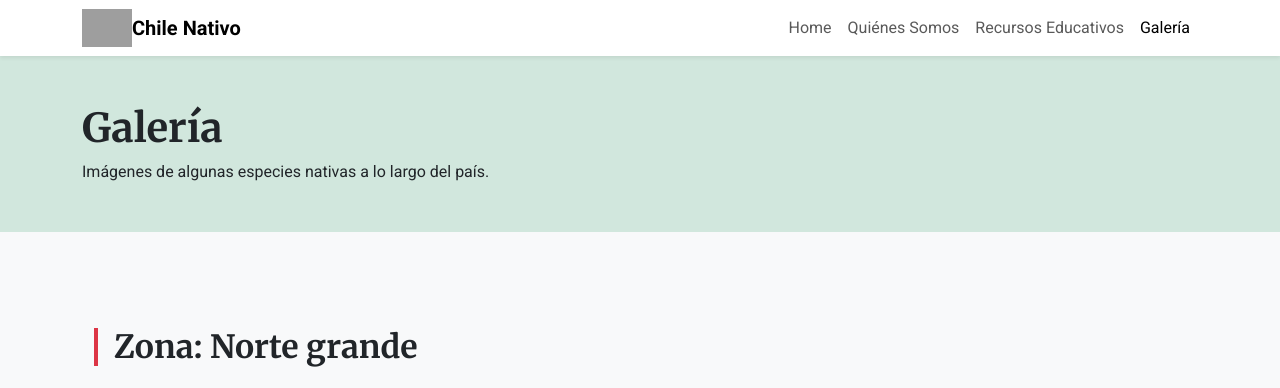
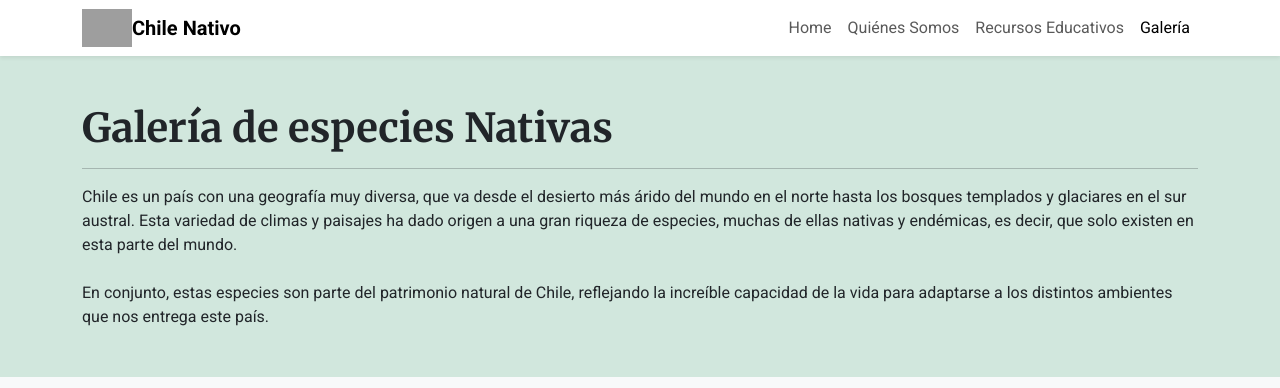
Before and after one commit to Hormiks/ChileNativo, a Django app: page /gallery/ in a window 1280 px wide. Shown: the top 388 px of the page. Run offline with Django 5.2, Linux system fonts and the light colour scheme; grey boxes are pictures that could not be loaded.

Commit message:
LISTO!!!!!!!!!

```diff
--- a/core/templates/core/galeria.html
+++ b/core/templates/core/galeria.html
@@ -3,19 +3,30 @@
 {% block banner %}
 <section class="bg-success-subtle py-5">
   <div class="container">
-    <h1 class="display-6 fw-bold">Galería</h1>
-    <p class="mb-0">Imágenes de algunas especies nativas a lo largo del país.</p>
+    <h1 class="display-6 fw-bold">Galería de especies Nativas</h1>
+    <hr>
+    <p class="mb-0">Chile es un país con una geografía muy diversa, que va desde el desierto más árido del mundo en el norte hasta los bosques templados y glaciares en el sur austral. Esta variedad de climas y paisajes ha dado origen a una gran riqueza de especies, muchas de ellas nativas y endémicas, es decir, que solo existen en esta parte del mundo.</p>
+    <br>
+    En conjunto, estas especies son parte del patrimonio natural de Chile, reflejando la increíble capacidad de la vida para adaptarse a los distintos ambientes que nos entrega este país.
   </div>
 </section>
 {% endblock %}
 
 {% block content %}
-
 <!--Zona 1: Norte Grande-->
 <div class="container my-5">
-    <h2 class="fw-bold border-start border-4 border-danger ps-3 mb-4">
-        Zona: Norte grande
-    </h2>
+  <h2 class="fw-bold border-start border-4 border-danger ps-3 mb-3">
+    <a class="text-decoration-none d-flex align-items-center justify-content-between" data-bs-toggle="collapse" href="#zonaNorteGrande" role="button" aria-expanded="false" aria-controls="zonaNorteGrande">
+      <span>Zona: Norte Grande</span>
+      <span class="toggle-icon ms-2" aria-hidden="true">
+        <svg width="18" height="18" viewBox="0 0 16 16" fill="currentColor" xmlns="http://www.w3.org/2000/svg">
+          <path fill-rule="evenodd" d="M6.646 12.854a.5.5 0 0 1-.708-.708l3.5-3.5a.5.5 0 0 0 0-.708l-3.5-3.5a.5.5 0 1 1 .708-.708l3.5 3.5a1.5 1.5 0 0 1 0 2.121l-3.5 3.5z"/>
+        </svg>
+      </span>
+    </a>
+  </h2>
+  <div class="collapse" id="zonaNorteGrande">
+<div class="container my-5">
     <div class="row row-cols-1 row-cols-sm-2 row-cols-lg-3 g-4">
 
         <!-- Tarjeta 1 -->
@@ -155,13 +166,23 @@
 
     </div>
 </div>
-
-
+    </div>
+</div>
+<hr>
 <!--Zona 2: Norte chico-->
 <div class="container my-5">
-    <h2 class="fw-bold border-start border-4 border-danger ps-3 mb-4">
-        Zona: Norte Chico
-    </h2>
+  <h2 class="fw-bold border-start border-4 border-danger ps-3 mb-3">
+    <a class="text-decoration-none d-flex align-items-center justify-content-between" data-bs-toggle="collapse" href="#zonaNorteChico" role="button" aria-expanded="false" aria-controls="zonaNorteChico">
+      <span>Zona: Norte chico</span>
+      <span class="toggle-icon ms-2" aria-hidden="true">
+        <svg width="18" height="18" viewBox="0 0 16 16" fill="currentColor" xmlns="http://www.w3.org/2000/svg">
+          <path fill-rule="evenodd" d="M6.646 12.854a.5.5 0 0 1-.708-.708l3.5-3.5a.5.5 0 0 0 0-.708l-3.5-3.5a.5.5 0 1 1 .708-.708l3.5 3.5a1.5 1.5 0 0 1 0 2.121l-3.5 3.5z"/>
+        </svg>
+      </span>
+    </a>
+  </h2>
+  <div class="collapse" id="zonaNorteChico">
+<div class="container my-5">
     <div class="row row-cols-1 row-cols-sm-2 row-cols-lg-3 g-4">
 
         <!-- Tarjeta 1 -->
@@ -301,12 +322,24 @@
 
     </div>
 </div>
+</div>
+</div>
 
+<hr>
 <!--Zona 3: centro-->
 <div class="container my-5">
-    <h2 class="fw-bold border-start border-4 border-danger ps-3 mb-4">
-        Zona: Central
-    </h2>
+  <h2 class="fw-bold border-start border-4 border-danger ps-3 mb-3">
+    <a class="text-decoration-none d-flex align-items-center justify-content-between" data-bs-toggle="collapse" href="#zonaCentral" role="button" aria-expanded="false" aria-controls="zonaCentral">
+      <span>Zona: Central</span>
+      <span class="toggle-icon ms-2" aria-hidden="true">
+        <svg width="18" height="18" viewBox="0 0 16 16" fill="currentColor" xmlns="http://www.w3.org/2000/svg">
+          <path fill-rule="evenodd" d="M6.646 12.854a.5.5 0 0 1-.708-.708l3.5-3.5a.5.5 0 0 0 0-.708l-3.5-3.5a.5.5 0 1 1 .708-.708l3.5 3.5a1.5 1.5 0 0 1 0 2.121l-3.5 3.5z"/>
+        </svg>
+      </span>
+    </a>
+  </h2>
+  <div class="collapse" id="zonaCentral">
+<div class="container my-5">
     <div class="row row-cols-1 row-cols-sm-2 row-cols-lg-3 g-4">
 
         <!-- Tarjeta 1 -->
@@ -447,13 +480,23 @@
 
     </div>
 </div>
-
-
+</div>
+</div>
+<hr>
 <!--Zona 4: Sur-->
 <div class="container my-5">
-    <h2 class="fw-bold border-start border-4 border-danger ps-3 mb-4">
-        Zona: Sur
-    </h2>
+  <h2 class="fw-bold border-start border-4 border-danger ps-3 mb-3">
+    <a class="text-decoration-none d-flex align-items-center justify-content-between" data-bs-toggle="collapse" href="#zonaSur" role="button" aria-expanded="false" aria-controls="zonaSur">
+      <span>Zona: Sur</span>
+      <span class="toggle-icon ms-2" aria-hidden="true">
+        <svg width="18" height="18" viewBox="0 0 16 16" fill="currentColor" xmlns="http://www.w3.org/2000/svg">
+          <path fill-rule="evenodd" d="M6.646 12.854a.5.5 0 0 1-.708-.708l3.5-3.5a.5.5 0 0 0 0-.708l-3.5-3.5a.5.5 0 1 1 .708-.708l3.5 3.5a1.5 1.5 0 0 1 0 2.121l-3.5 3.5z"/>
+        </svg>
+      </span>
+    </a>
+  </h2>
+  <div class="collapse" id="zonaSur">
+<div class="container my-5">
     <div class="row row-cols-1 row-cols-sm-2 row-cols-lg-3 g-4">
 
         <!-- Tarjeta 1 -->
@@ -594,13 +637,23 @@
 
     </div>
 </div>
-
-
+</div>
+</div>
+<hr>
 <!--Zona 5: Austral-->
 <div class="container my-5">
-    <h2 class="fw-bold border-start border-4 border-danger ps-3 mb-4">
-        Zona: Austral
-    </h2>
+  <h2 class="fw-bold border-start border-4 border-danger ps-3 mb-3">
+    <a class="text-decoration-none d-flex align-items-center justify-content-between" data-bs-toggle="collapse" href="#zonaAustral" role="button" aria-expanded="false" aria-controls="zonaAustral">
+      <span>Zona: Austral</span>
+      <span class="toggle-icon ms-2" aria-hidden="true">
+        <svg width="18" height="18" viewBox="0 0 16 16" fill="currentColor" xmlns="http://www.w3.org/2000/svg">
+          <path fill-rule="evenodd" d="M6.646 12.854a.5.5 0 0 1-.708-.708l3.5-3.5a.5.5 0 0 0 0-.708l-3.5-3.5a.5.5 0 1 1 .708-.708l3.5 3.5a1.5 1.5 0 0 1 0 2.121l-3.5 3.5z"/>
+        </svg>
+      </span>
+    </a>
+  </h2>
+  <div class="collapse" id="zonaAustral">
+<div class="container my-5">
     <div class="row row-cols-1 row-cols-sm-2 row-cols-lg-3 g-4">
 
         <!-- Tarjeta 1 -->
```
